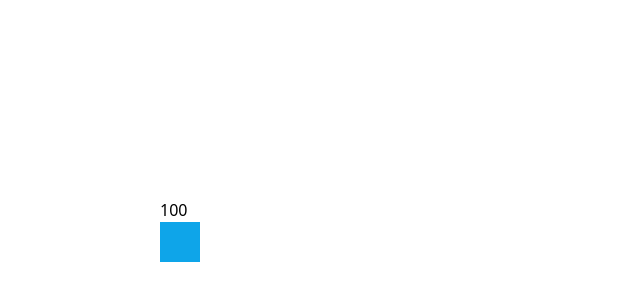
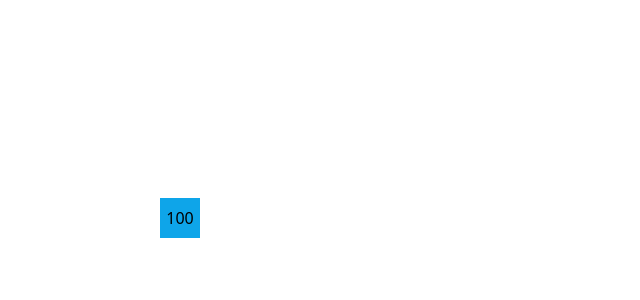
Before and after one commit to 457375608/gsap, a React (Vite) app: page / in a window 1280 px wide. Shown: the part 826-1126 px from the top of the page, without its empty margins (0-640 px from the left). Built offline with nearby package versions, Linux system fonts and the light colour scheme.

Commit message:
feat: 优化统计数字动画

```diff
--- a/package.json
+++ b/package.json
@@ -1,6 +1,6 @@
 {
   "name": "@mingyunsnpm/gsap",
-  "version": "1.0.2",
+  "version": "1.0.3",
   "main": "./build/lib-entry.js",
   "module": "./build/lib-entry.mjs",
   "types": "./build/lib-entry.d.ts",
--- a/src/main.tsx
+++ b/src/main.tsx
@@ -15,10 +15,10 @@ ReactDOM.createRoot(document.getElementById('root')!).render(
     </button>
     <div className="mt-[1000px]">
       <Slide option={{ y: 30, opacity: 0, scale: 1.2 }}>
-        <Statistic number={100} option={{ opacity: 0 }} />
-        <div className="w-10 h-10 bg-sky-500"></div>
+        <div className="w-10 h-10 bg-sky-500 flex place-content-center place-items-center">
+          <Statistic number={100} />
+        </div>
       </Slide>
     </div>
-    <div className="mt-[1000px]"></div>
   </div>,
 )
```
Also changed, not shown: 1 other file (tests, documents, lock files or other folders).
